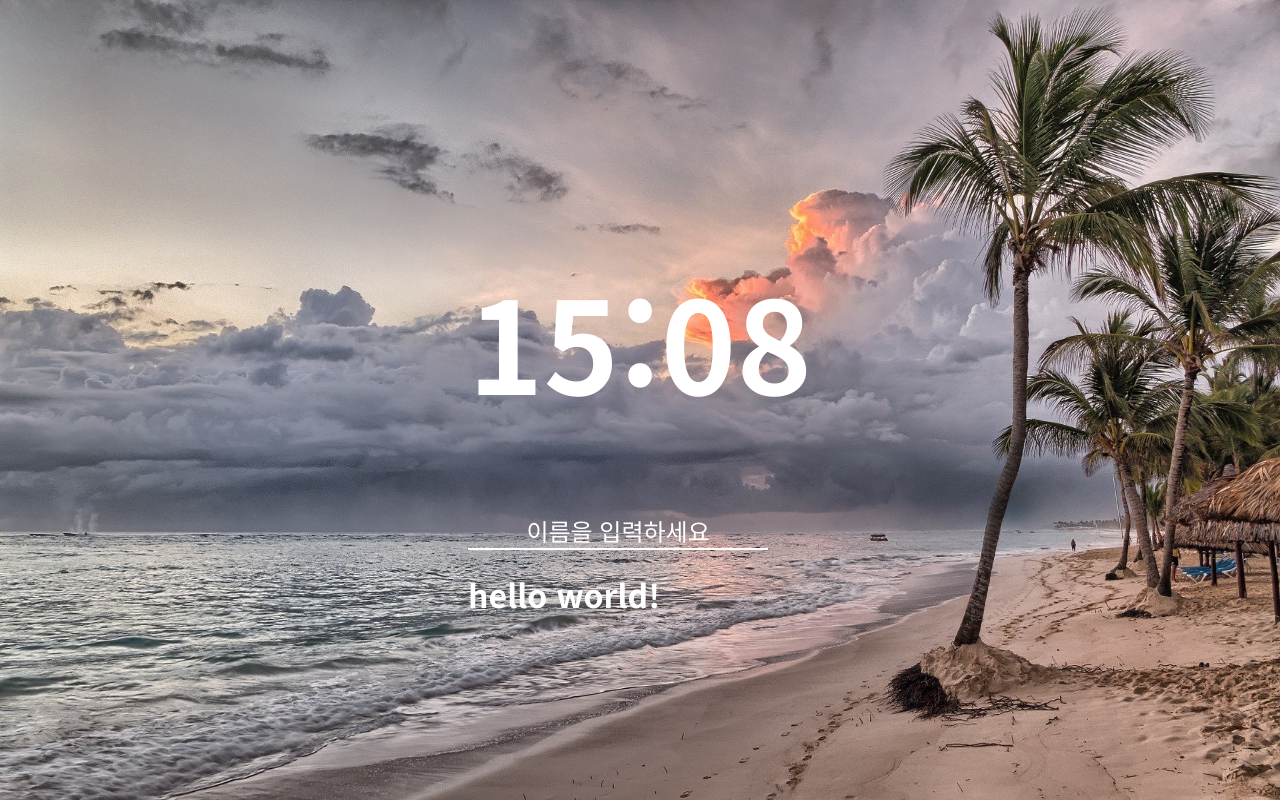
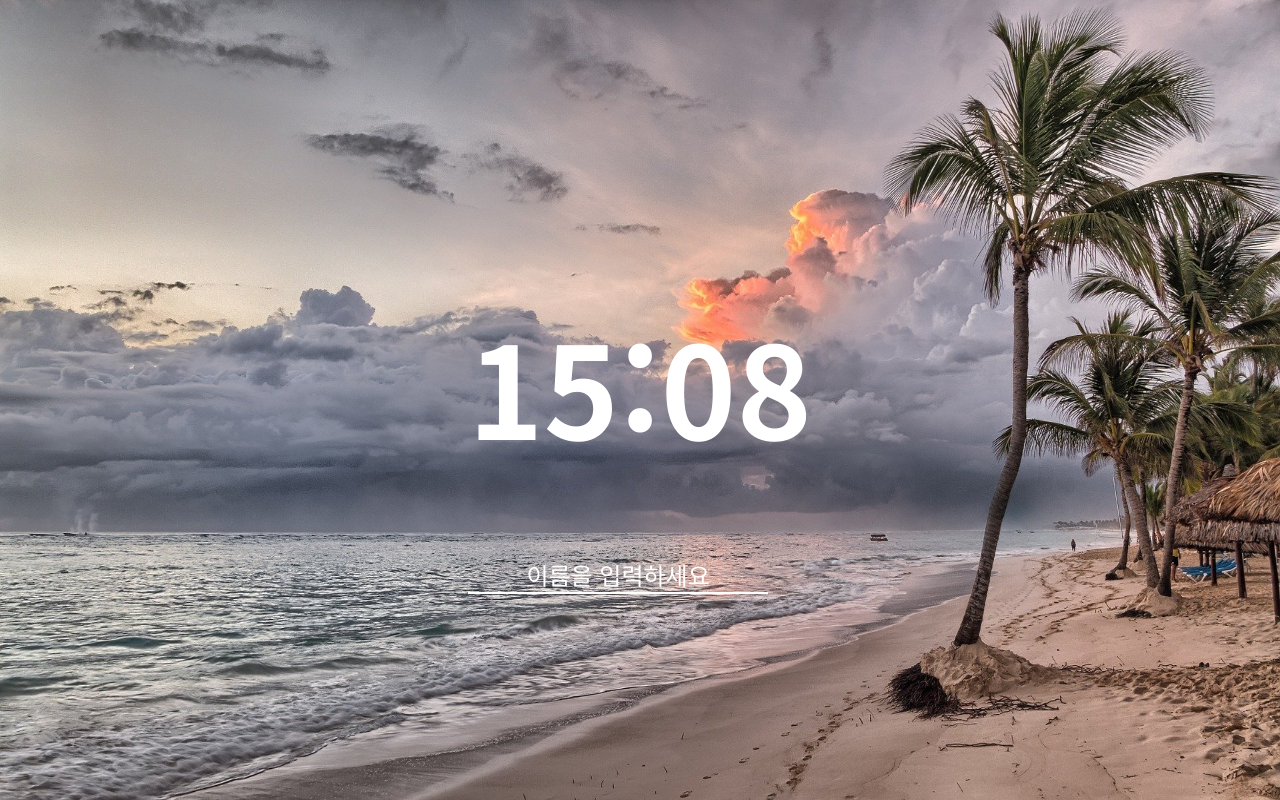
Before and after one commit to daunbi0712/daunbi0712, a plain HTML site: page 프젝/index.html in a window 1280 px wide. Drawn offline with Linux system fonts and the light colour scheme.

Commit message:
delete h1

```diff
--- a/프젝/index.html
+++ b/프젝/index.html
@@ -29,7 +29,6 @@
         </div>
         <div class="bottom-row">
             <!--왼쪽 하단 이미지 설명, 가운데 하단 오늘의 명언, 오른쪽 하단 todo-->
-            <h1>hello world!</h1>
         </div>
     </div>
     <script src="./scripts/app-greeting.js"></script>
```
